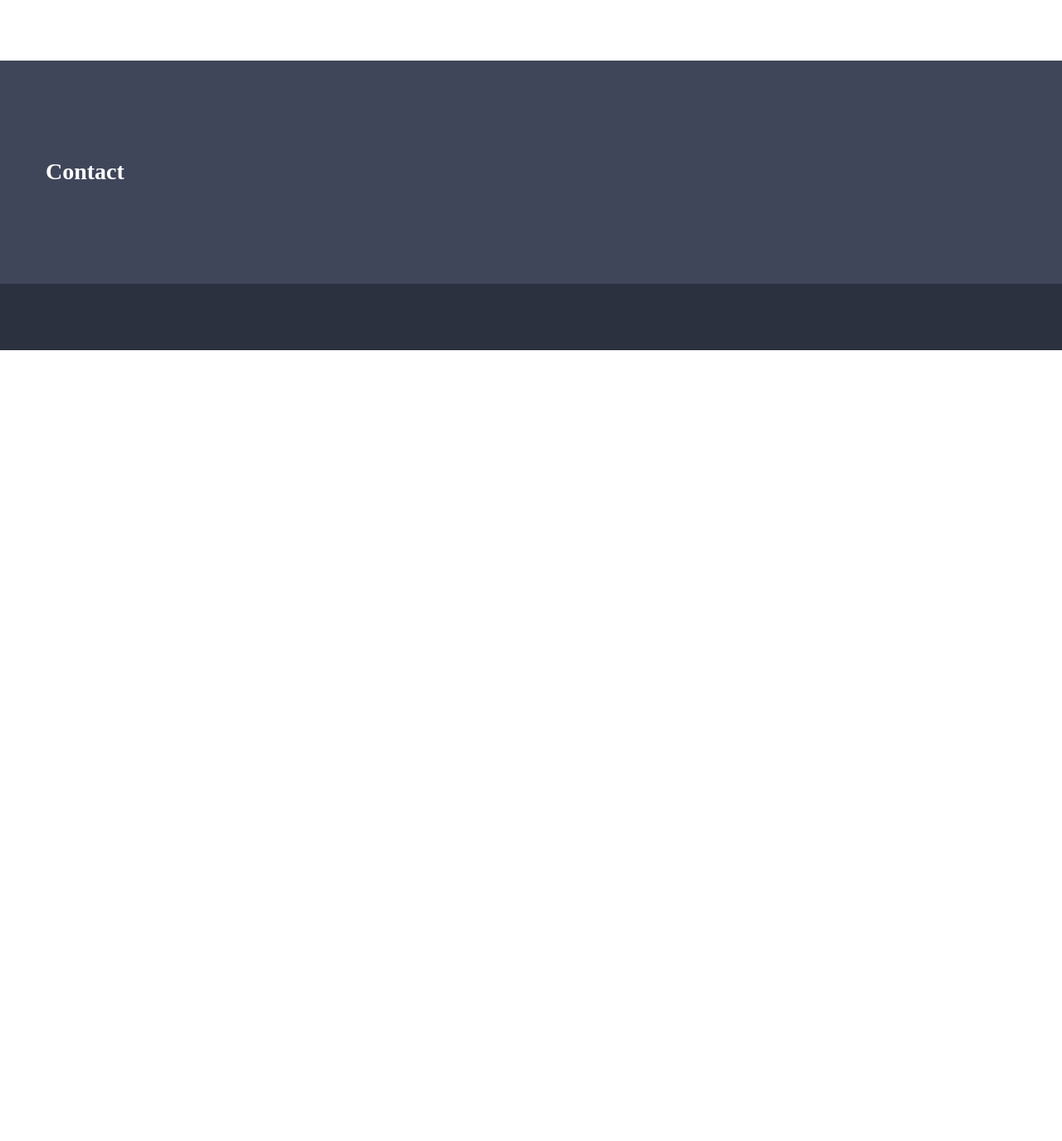
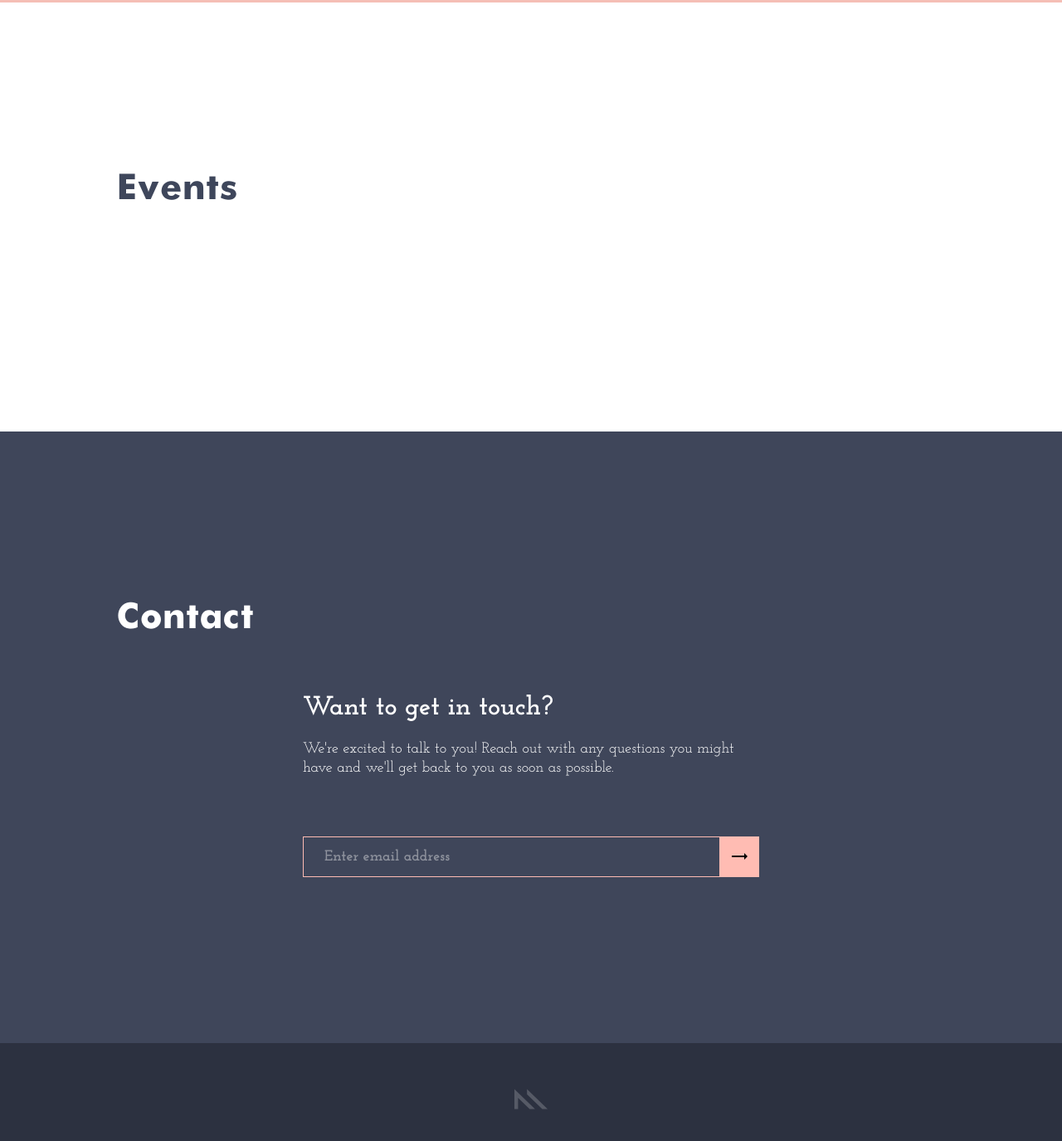
Before and after one commit to areknow/poppies-detroit-mini, a website: page _src/index.html in a window 1280 px wide. Shown: the part 893-2268 px from the top of the page at 83% size. Before the commit the page ends 1315 px from the top, so only its background shows below. Drawn offline with nearby package versions, Linux system fonts and the light colour scheme; files that its build step writes are made by us from their sources; files whose address does not match are found by name; a web font is replaced by a local one.

Commit message:
main layout implemented

```diff
--- /dev/null
+++ b/_data/events.json
@@ -0,0 +1,16 @@
+{
+  "events": [
+    {
+      "title": "this is a title",
+      "body": "this is the body",
+      "date": 123451,
+      "link": "http://eventbrite.com/1"
+    },
+    {
+      "title": "this is a title 2",
+      "body": "this is the body 2",
+      "date": 123452,
+      "link": "http://eventbrite.com/2"
+    }
+  ]
+}
--- a/_partials/head.hbs
+++ b/_partials/head.hbs
@@ -3,7 +3,7 @@
   <title>{{title}}</title>
   <meta name="viewport" content="width=device-width, initial-scale=1">
   <meta name="author" content="Arnaud P. Crowther">
-  <link rel="icon" type="image/x-icon" href="">
-  <link rel="stylesheet" href="https://fontlibrary.org/face/trueno" type="text/css" media="screen" />
+  <link rel="icon" type="image/x-icon" href="/assets/favicon.ico">
+  <link href="https://fonts.googleapis.com/css?family=Josefin+Slab:400,600,700" rel="stylesheet">
   <link rel="stylesheet" href="/assets/css/main.min.css" type="text/css"/>
 </head>
--- /dev/null
+++ b/_sass/site/_fonts.scss
@@ -0,0 +1,10 @@
+@font-face {
+  font-family: Futura;
+  src: url(/assets/fonts/FuturaMedium.woff) format("woff");
+}
+
+@font-face {
+  font-family: Futura;
+  src: url(/assets/fonts/FuturaBold.woff) format("woff");
+  font-weight: 600;
+}
--- a/_sass/site/_global.scss
+++ b/_sass/site/_global.scss
@@ -7,9 +7,9 @@ html {
 }
 body {
   background-color: #ffffff;
-  color: #3a3a3a;
+  color: #3e465b;
   font-size: 14px;
-  font-family: 'TruenoRegular';
+  font-family: 'Josefin Slab', serif;
   font-weight: normal;
   font-style: normal;
   padding: 0;
@@ -53,7 +53,7 @@ body {
   vertical-align: middle;
 }
 .page-column {
-  max-width: 1170px;
+  max-width: 1000px;
   margin: auto;
 }
 .float-right {
@@ -62,3 +62,19 @@ body {
 .float-left {
   float: left;
 }
+
+
+
+h1 {
+  font-family: Futura;
+  font-size: 48px;
+  font-weight: bold;
+  margin: 0;
+}
+
+h2 {
+  margin: 0;
+  font-size: 32px;
+  font-weight: 700;
+  line-height: 1.06;
+}
--- a/_sass/site/_home.scss
+++ b/_sass/site/_home.scss
@@ -1,33 +1,116 @@
+section {
+  padding: 200px 0;
+  .inner-column {
+    padding-top: 66px;
+    width: 550px;
+    margin: auto;
+    .item {
+      margin-bottom: 110px;
+      &:last-child {
+        margin-bottom: 0;
+      }
+      h2 {
+        max-width: 360px;
+      }
+      p {
+        font-size: 18px;
+        font-weight: 400;
+        margin-top: 20px;
+        line-height: 1.3;
+      }
+      .meta {
+        margin-top: 40px;
+        .date {
+          font-size: 18px;
+          font-weight: 700;
+        }
+        .arrow {
+          float: right;
+          margin-right: 40px;
+          transition: all .2s ease-out;
+          cursor: pointer;
+        }
+        &:hover {
+          .arrow {
+            margin-right: 20px;
+          }
+        }
+      }
+      .email {
+        margin-top: 70px;
+        position: relative;
+        input {
+          font-family: 'Josefin Slab', serif;
+          border: solid 0.5px #ffbcb3;
+          background: transparent;
+          width: 100%;
+          font-size: 18px;
+          font-weight: bold;
+          color: #ffffff;
+          padding: 14px 25px;
+          outline: none;
+        }
+        ::-webkit-input-placeholder { color: #8E929D; }
+        ::-moz-placeholder { color: #8E929D; }
+        :-ms-input-placeholder { color: #8E929D; }
+        :-moz-placeholder { color: #8E929D; }
+        .submit {
+          width: 48px;
+          height: 48px;
+          background: #ffbcb3;
+          position: absolute;
+          right: 0;
+          top: 0;
+          cursor: pointer;
+          transition: all .2s ease-out;
+          &:hover {
+            background: #e7aba2;
+          }
+        }
+      }
+    }
+  }
+}
+
+
+
+
 #hero {
-  height: 600px;
+  height: 800px;
   background: #F5BEB5;
   position: relative;
+  display: flex;
+  align-items: center;
+  justify-content: center;
   .inner {
-    width: 300px;
-    height: 200px;
-    background: #fff;
     text-align: center;
+    position: relative;
+    display: inline-block;
     .logo {
       height: 30px;
       width: 200px;
-      background: red;
       display: inline-block;
+    }
+    .tag {
+      font-size: 26px;
+      font-weight: 600;
+      color: #3e465b;
+      margin-top: 50px;
     }
   }
 }
 
 #events {
   background: #fff;
-  padding: 100px 0;
 }
 
 #contact {
   background: #3F465A;
-  padding: 100px 0;
   color: #fff;
 }
 
 #footer {
   background: #2C3140;
-  padding: 40px 0;
+  padding: 55px 0;
+  text-align: center;
 }
--- a/_sass/site/_nav.scss
+++ b/_sass/site/_nav.scss
@@ -12,6 +12,9 @@ nav {
         color: inherit;
         text-decoration: none;
         opacity: 0.5;
+        font-weight: bold;
+        font-family: Futura;
+        font-size: 16px;
         &:hover {
           opacity: 1;
         }
--- a/_sass/styles.scss
+++ b/_sass/styles.scss
@@ -1,6 +1,7 @@
 // Defaults
 @import "site/variables.scss";
 @import "site/global.scss";
+@import "site/fonts.scss";
 
 // Partials
 @import "site/page-loader.scss";
--- a/_src/index.html
+++ b/_src/index.html
@@ -3,29 +3,81 @@
   {{> head title="Poppies Detroit"}}
   <body>
 
-    {{> page-loader}}
+    <!-- {{> page-loader}} -->
     {{> nav}}
 
     <div id="hero">
       <div class="inner abs-center">
-        <div class="logo"></div>
+        <img src="/assets/images/hero-logo.svg">
         <div class="tag">Coming summer 2018</div>
       </div>
     </div>
 
-    <div id="events">
+    <section id="events">
       <div class="page-column">
         <h1>Events</h1>
+        <div id="events-list" class="inner-column">
+
+          <!-- <div class="item">
+            <h2>Restaurant opening</h2>
+            <p>Lorem ipsum dolor sit amet, consectetur adipiscing elit, sed do eiusmod tempor incididunt ut labore et dolore magna aliqua. Ut enim ad minim veniam, quis nostrud exercitation ullamco laboris nisi ut aliquip ex ea commodo consequat. </p>
+            <div class="meta">
+              <div class="date inline">August 12 2018</div>
+              <a class="arrow inline">
+                <img src="/assets/images/arrow-right.svg">
+              </a>
+            </div>
+          </div>
+
+          <div class="item">
+            <h2>This is another event that takes two lines </h2>
+            <p>Lorem ipsum dolor sit amet, consectetur adipiscing elit, sed do eiusmod tempor incididunt ut labore et dolore magna aliqua. Ut enim ad minim veniam, quis nostrud exercitation ullamco laboris nisi ut aliquip ex ea commodo consequat. </p>
+            <div class="meta">
+              <div class="date inline">August 12 2018</div>
+              <a class="arrow inline">
+                <img src="/assets/images/arrow-right.svg">
+              </a>
+            </div>
+          </div>
+
+          <div class="item">
+            <h2>Restaurant opening</h2>
+            <p>Lorem ipsum dolor sit amet, consectetur adipiscing elit, sed do eiusmod tempor incididunt ut labore et dolore magna aliqua. Ut enim ad minim veniam, quis nostrud exercitation ullamco laboris nisi ut aliquip ex ea commodo consequat. </p>
+            <div class="meta">
+              <div class="date inline">August 12 2018</div>
+              <a class="arrow inline">
+                <img src="/assets/images/arrow-right.svg">
+              </a>
+            </div>
+          </div> -->
+
+        </div>
       </div>
-    </div>
+    </section>
 
-    <div id="contact">
+    <section id="contact">
       <div class="page-column">
         <h1>Contact</h1>
+        <div class="inner-column">
+          <div class="item">
+            <h2>Want to get in touch?</h2>
+            <p>We're excited to talk to you! Reach out with any questions you might have and we'll get back to you as soon as possible.</p>
+            <div class="email">
+              <input type="email" placeholder="Enter email address">
+              <div class="submit">
+                <img class="abs-center" src="/assets/images/arrow-right.svg">
+              </div>
+            </div>
+          </div>
+        </div>
       </div>
-    </div>
+    </section>
 
     <div id="footer">
+      <a target="_blank" href="http://miniml.co">
+        <img src="/assets/images/miniml.svg">
+      </a>
+
     </div>
 
     {{> scripts}}
--- a/_tasks/build.js
+++ b/_tasks/build.js
@@ -3,4 +3,4 @@
 const gulp = require('gulp');
 const gulpSequence = require('gulp-sequence');
 
-gulp.task('build', gulpSequence('scripts', 'styles', 'hbs', 'assets'))
+gulp.task('build', gulpSequence('scripts', 'styles', 'hbs', 'assets', 'data'))
--- a/package.json
+++ b/package.json
@@ -4,7 +4,7 @@
   "description": "Temporary landing page for the new Poppies restaurant site",
   "main": "index.js",
   "scripts": {
-    "dev": "gulp build && light-server -s dist -p 6969 -w '_src/** # gulp hbs' -w '_partials/** # gulp hbs' -w '_sass/**/**.scss # gulp styles' -w '_js/**.js # gulp scripts' -w '_assets/** # gulp assets' ",
+    "dev": "gulp build && light-server -s dist -p 6969 -w '_src/** # gulp hbs' -w '_partials/** # gulp hbs' -w '_sass/**/**.scss # gulp styles' -w '_js/**.js # gulp scripts' -w '_assets/** # gulp assets' -w '_data/** # gulp data' ",
     "build": "gulp build"
   },
   "author": "Arnaud P. Crowther",
```
Also changed, not shown: _js/common.js (+10 -0 lines), _tasks/data.js (added, +9 -0 lines), _assets/favicon.ico (added), _assets/fonts/FuturaBold.woff (added), _assets/fonts/FuturaMedium.woff (added), _assets/images/arrow-right.svg (added), _assets/images/hero-logo.svg (added), _assets/images/miniml.svg (added).
